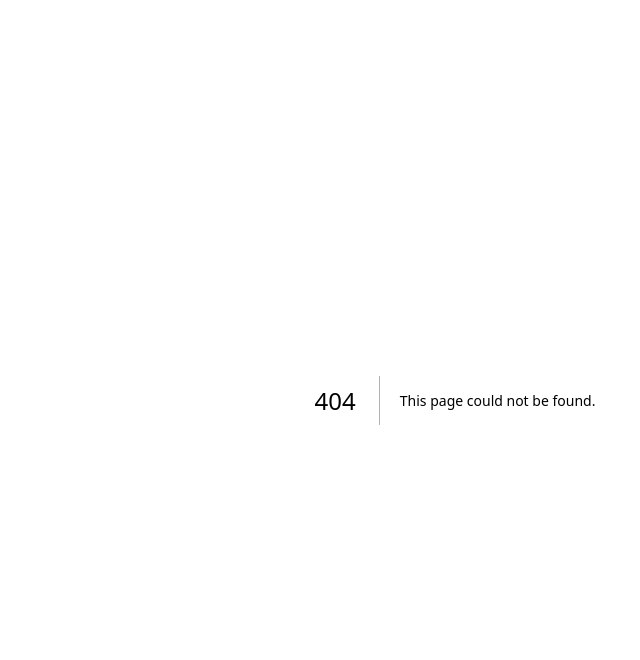
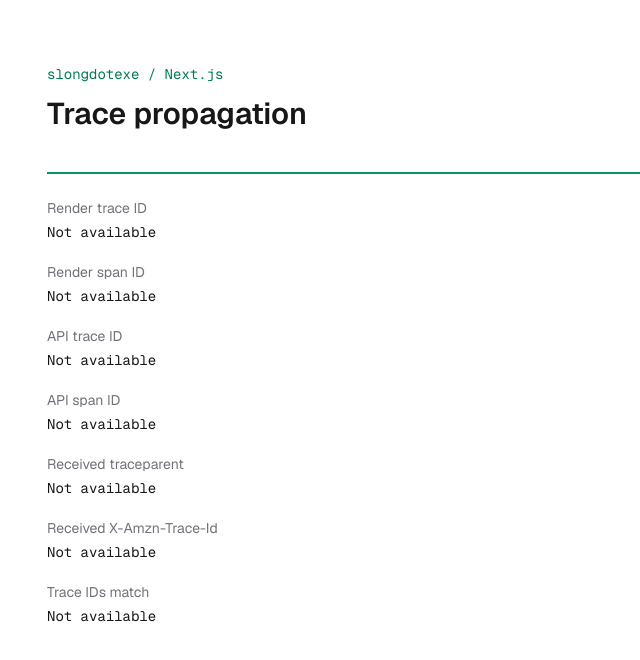
Before and after one commit to slongdotexe/slong.exe, a Next.js app in the folder applications/nextjs-slongdotexe/: page /trace-demo in a window 1280 px wide. Before the commit this address had no page. Shown: the top 660 px of the page, without its empty margins (185-825 px from the left). Built offline with nearby package versions, Linux system fonts and the light colour scheme.

Commit message:
Add traceparent testing

```diff
--- /dev/null
+++ b/applications/nextjs-slongdotexe/src/app/api/trace-demo/route.ts
@@ -0,0 +1,15 @@
+import { trace } from '@opentelemetry/api'
+
+export function GET(request: Request) {
+  const span = trace.getActiveSpan()?.spanContext()
+
+  return Response.json(
+    {
+      traceparent: request.headers.get('traceparent'),
+      xAmznTraceId: request.headers.get('x-amzn-trace-id'),
+      traceId: span?.traceId ?? null,
+      spanId: span?.spanId ?? null,
+    },
+    { headers: { 'cache-control': 'no-store' } },
+  )
+}
--- /dev/null
+++ b/applications/nextjs-slongdotexe/src/app/trace-demo/page.tsx
@@ -0,0 +1,61 @@
+import { trace } from '@opentelemetry/api'
+import { connection } from 'next/server'
+import { Suspense } from 'react'
+
+type TraceResponse = {
+  traceparent: string | null
+  xAmznTraceId: string | null
+  traceId: string | null
+  spanId: string | null
+}
+
+async function TraceDemo() {
+  await connection()
+
+  const upstream = trace.getActiveSpan()?.spanContext()
+  const endpoint = process.env.AWS_LAMBDA_HTTP_ENDPOINT ?? `127.0.0.1:${process.env.PORT ?? '3000'}`
+  const response = await fetch(`http://${endpoint}/api/trace-demo`, {
+    cache: 'no-store',
+    signal: AbortSignal.timeout(5000),
+  })
+  if (!response.ok) throw new Error(`Trace demo API returned ${response.status}`)
+  const downstream: TraceResponse = await response.json()
+
+  const fields = [
+    ['Render trace ID', upstream?.traceId],
+    ['Render span ID', upstream?.spanId],
+    ['API trace ID', downstream.traceId],
+    ['API span ID', downstream.spanId],
+    ['Received traceparent', downstream.traceparent],
+    ['Received X-Amzn-Trace-Id', downstream.xAmznTraceId],
+    [
+      'Trace IDs match',
+      upstream?.traceId && downstream.traceId ? String(upstream.traceId === downstream.traceId) : null,
+    ],
+  ]
+
+  return (
+    <dl className="space-y-5 border-t-2 border-emerald-600 py-6">
+      {fields.map(([label, value]) => (
+        <div key={label}>
+          <dt className="text-sm text-zinc-500 dark:text-zinc-400">{label}</dt>
+          <dd className="mt-1 break-all font-mono text-sm">{value ?? 'Not available'}</dd>
+        </div>
+      ))}
+    </dl>
+  )
+}
+
+export default function TraceDemoPage() {
+  return (
+    <main className="mx-auto w-full max-w-4xl flex-1 px-6 py-16 font-sans sm:px-10">
+      <header className="mb-10">
+        <p className="mb-3 font-mono text-sm text-emerald-700 dark:text-emerald-400">slongdotexe / Next.js</p>
+        <h1 className="text-3xl font-semibold">Trace propagation</h1>
+      </header>
+      <Suspense fallback={<p role="status">Loading trace...</p>}>
+        <TraceDemo />
+      </Suspense>
+    </main>
+  )
+}
```
